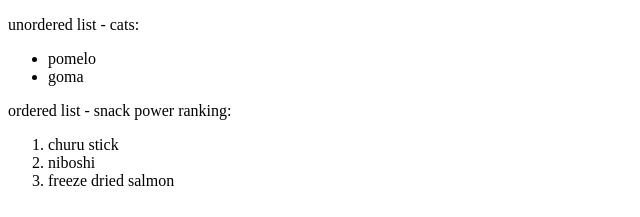
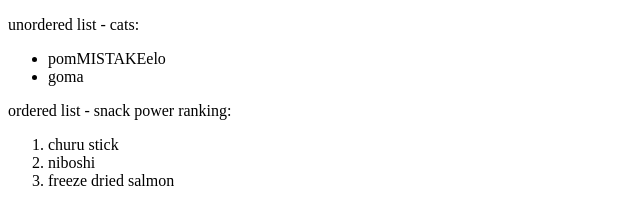
Before and after one commit to ayapomelo/hello-meow, a plain HTML site: page index.html in a window 1280 px wide. Shown: the part 226-443 px from the top of the page, 0-640 px from the left. Drawn offline with Linux system fonts and the light colour scheme.

Commit message:
index.html intentional mistake

```diff
--- a/index.html
+++ b/index.html
@@ -18,7 +18,7 @@
     <h3> try out lists: </h3>
     <p>unordered list - cats:</p>
     <ul>
-        <li>pomelo</li>
+        <li>pomMISTAKEelo</li>
         <li>goma</li>
     </ul>
     <p>ordered list - snack power ranking:</p>
```
